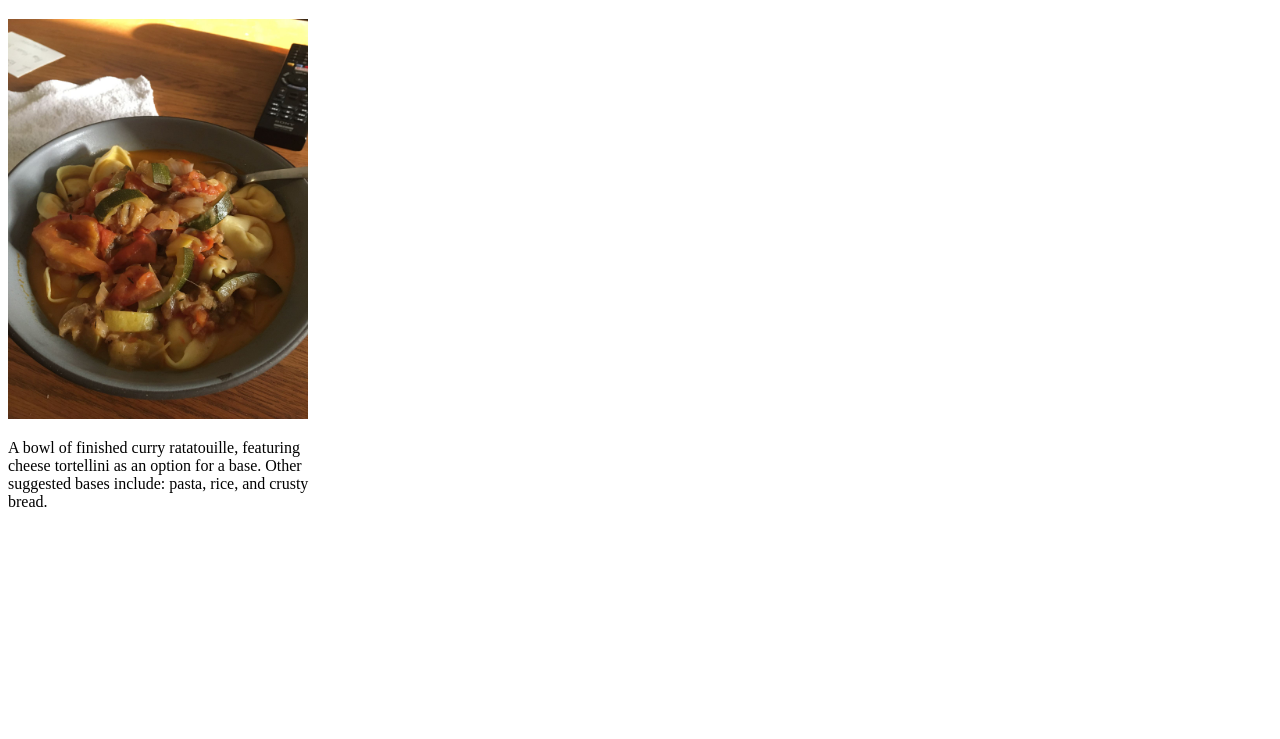
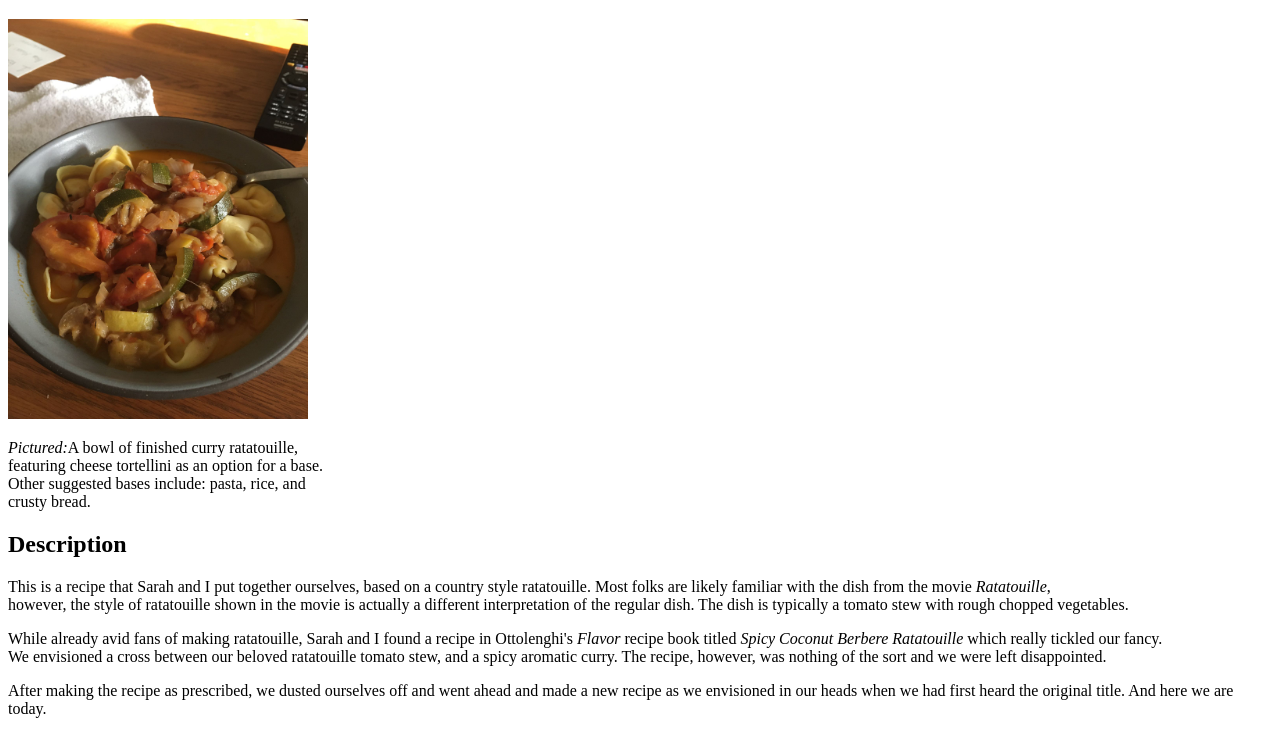
Before and after one commit to jsfriedman/odin-recipe, a plain HTML site: page recipes/curry-ratatouille.html in a window 1280 px wide. Shown: the part 61-800 px from the top of the page. Drawn offline with Linux system fonts and the light colour scheme.

Commit message:
add description and intro of recipe. added some divs

```diff
--- a/recipes/curry-ratatouille.html
+++ b/recipes/curry-ratatouille.html
@@ -5,8 +5,20 @@
     </head>
     <body>
         <h1>Curry Ratatouille</h1>
-        <img src="../images/curry_ratatouille.jpeg" width = 300 alt="bowl of curry ratatouille">
-        <p>A bowl of finished curry ratatouille, featuring <br> cheese tortellini as an option for a base. Other <br>
-            suggested bases include: pasta, rice, and crusty<br> bread.</p>
+          <div id="picture-and-caption">
+            <img src="../images/curry_ratatouille.jpeg" width = 300 alt="bowl of curry ratatouille">
+            <p><em>Pictured:</em>A bowl of finished curry ratatouille, <br>featuring cheese tortellini as an option for a base. <br>Other
+                suggested bases include: pasta, rice, and <br>crusty bread.</p>
+          </div>
+        <div id="recipe-intro">
+            <h2>Description</h2>
+            <p>This is a recipe that Sarah and I put together ourselves, based on a country style ratatouille. Most folks are likely familiar with the dish from the movie <em>Ratatouille</em>,<br>
+            however, the style of ratatouille shown in the movie is actually a different interpretation of the regular dish. The dish is typically a tomato stew with rough chopped vegetables.</p>
+
+            <p>While already avid fans of making ratatouille, Sarah and I found a recipe in Ottolenghi's <em>Flavor</em> recipe book titled <em>Spicy Coconut Berbere Ratatouille</em> which really tickled our fancy.<br>
+            We envisioned a cross between our beloved ratatouille tomato stew, and a spicy aromatic curry. The recipe, however, was nothing of the sort and we were left disappointed.</p>
+
+            <p>After making the recipe as prescribed, we dusted ourselves off and went ahead and made a new recipe as we envisioned in our heads when we had first heard the original title. And here we are today.</p>
+        </div>
     </body>
 </html>
```
